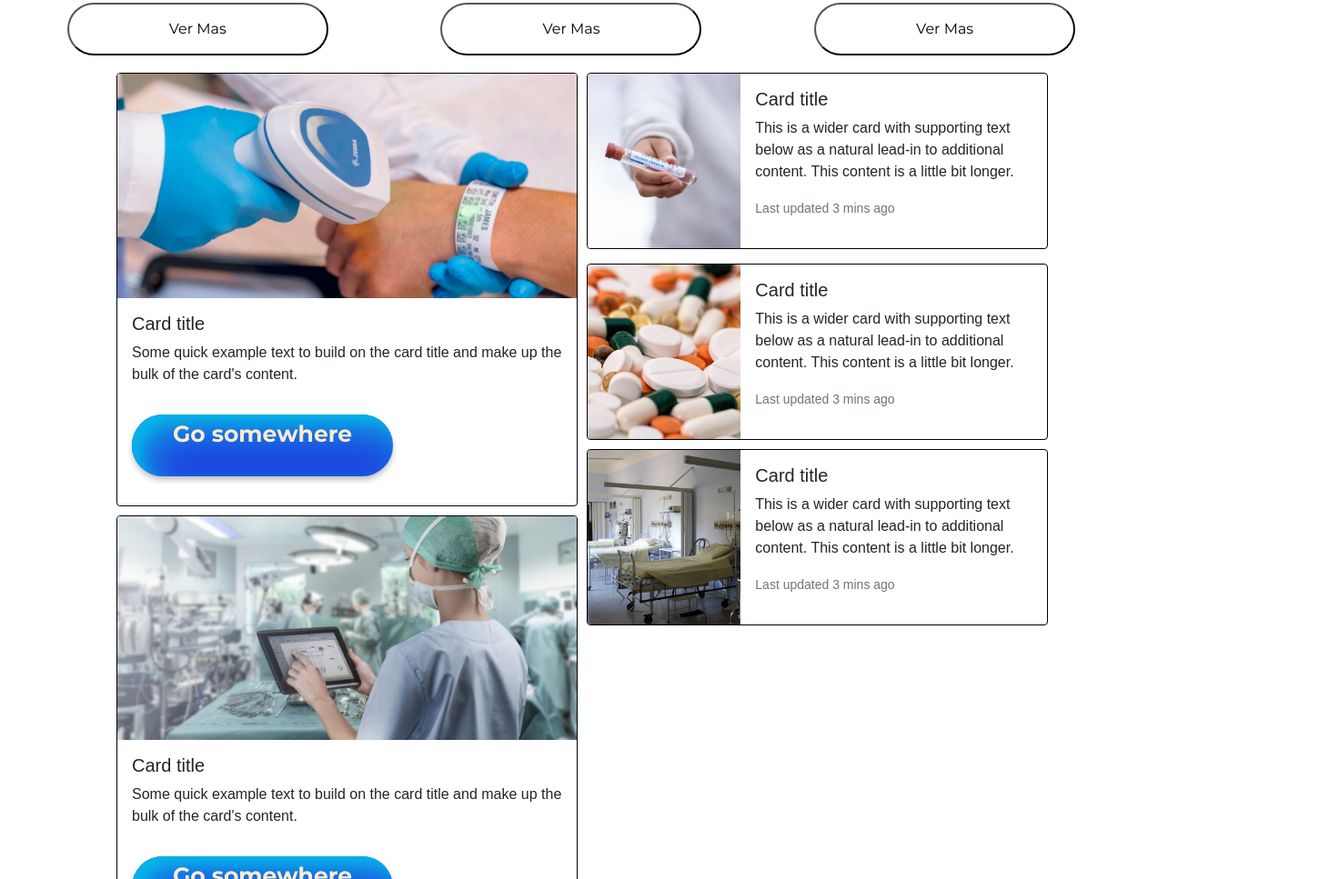
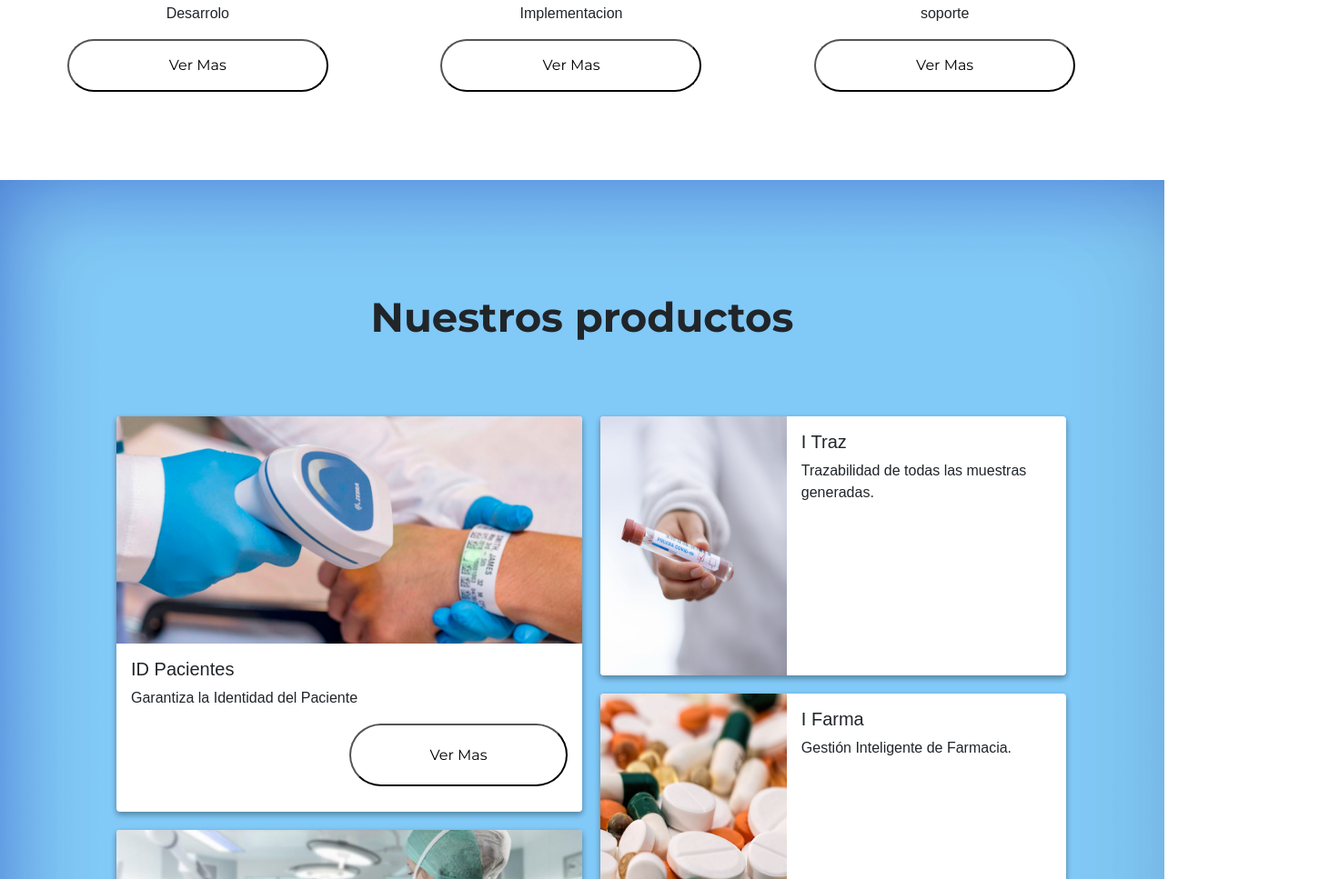
Before and after one commit to AgustinZarate/TeknotechArgentina, a website: page index.html in a window 1280 px wide. Shown: the part 1833-2800 px from the top of the page at 91% size, 1472 px wide, since content can reach past the window. Drawn offline with nearby package versions, Linux system fonts and the light colour scheme.

Commit message:
cards, fonts, form, y responsive comienzo

```diff
--- a/css/style.css
+++ b/css/style.css
@@ -59,12 +59,13 @@ border-radius: 0px;
 
 .grid {
   display: grid;
-  grid-template-columns: repeat(2, 1fr);
-  grid-gap: 10px;
+  grid-template-columns: repeat(2, 50%);
+  grid-gap: 20px;
+
 }
 .span-row-2{grid-row: span 2 / auto;}
 
-.span-row-3{grid-row: span 3 / auto;}
+
 
 /*Seccion Presentacion */
 .container-presentation {
@@ -73,7 +74,7 @@ border-radius: 0px;
   background-repeat: no-repeat;
   width: 100%;
   height: 50rem;
-  margin: 1rem 0 4rem 0;
+  margin:0 auto;
 }
 .container-presentation .presentation {
   display: flex;
@@ -93,6 +94,7 @@ border-radius: 0px;
 .section-introdution {
   position: relative;
   bottom: 10rem;
+  margin-top: 15vh;
 }
 .section-introdution .card {
   border: 1px solid black;
@@ -121,8 +123,9 @@ border-radius: 0px;
   background-size: cover;
   background-repeat: no-repeat;
   height: 100%;
-  margin-top: 3rem;
-  padding-bottom: 3rem;
+  padding: 200px 10%;
+  padding-top: 100px;
+  margin-top: 6rem;
   /*----------- primera columna */
 }
 .products h2 {
@@ -301,6 +304,7 @@ LO DEJO ACA PARA MAS ADELANTE ACOMODARLO BIEN */
 }
 .sombraCard {
   box-shadow: rgba(0, 0, 0, 0.16) 0px 3px 6px, rgba(0, 0, 0, 0.23) 0px 3px 6px;
+  border: 0px;
 }
 
 /* MediaQuery */
@@ -408,22 +412,24 @@ input#nombre,
 /* SOBRE NOS */
 
 .sobreNos {
-  margin: 1rem 15%;
+  padding: 1rem 4rem ;
+
   font-family: Montserrat;
   font-size: 45px;
   font-style: normal;
   font-weight: 700;
   line-height: 63px;
   letter-spacing: 0em;
-  text-align: center;
+
 }
 .sobreNos-sub {
-  margin: 1rem 15%;
+  padding: 0 4rem ;
+
   font-family: Montserrat;
   font-size: 25px;
   font-style: normal;
   font-weight: 600;
   line-height: 34px;
   letter-spacing: 0em;
-  text-align: center;
+
 }
--- a/index.html
+++ b/index.html
@@ -35,7 +35,7 @@
       <div class="collapse navbar-collapse" id="navbarNavDropdown">
         <ul class="navbar-nav">
           <li class="nav-item">
-            <a class="nav-link active" aria-current="page" href="index.html">Home</a>
+            <a class="nav-link active" aria-current="page" href="#home">Home</a>
           </li>
           <!-- Dropdown Productos-->
           <li class="nav-item dropdown">
@@ -62,14 +62,14 @@
       </div>
     </div>
   </nav>
-  <header class="text-center">
+  <header class="text-center" id="home">
     <div class="container-presentation">
       <!-- presentation -->
       <!-- Fade Right AOS -->
       <div data-aos="fade-right" data-aos-duration="700" data-aos-offset="400" data-aos-easing="ease-in-sine">
         <div class="presentation pt-5 align-content-center">
           <div class="col-6 pt-4">
-            <h2 class="display-1 m-1 text-start ms-5" style="margin: 25px 0 0 100px;">
+            <h2 class="display-1 m-1 text-start ms-5 mt-5" style="margin: 25px 0 0 100px;">
               Healthcare <br>
               Smart <br>
               Platform
@@ -189,195 +189,93 @@
 
 
     <!-- Nuestros Productos -->
-
-    <div class="grid" style="width: 80%; margin: 0 auto;">
-      <div class="span-row-6">
-        <div class="card" style="width: 100%; margin: 10px auto;">
+    <div class="container-fluid products">
+      <h2 class="sub-titulo text-center mb-5" style="font-size: 45px; font-weight: 700;">Nuestros productos</h2>
+      <div class="grid" style="width: 100%; margin: 20px auto;">
+        <div class="span-row-2">
+          <div class="card sombraCard" style="width: 100%; margin: 10px auto; height: 50.5%;">
             <img src="img/fotos/escaneano_pulsera.png" class="card-img-top" alt="...">
             <div class="card-body">
-            <h5 class="card-title">Card title</h5>
-            <p class="card-text">Some quick example text to build on the card title and make up the bulk of the card's
-              content.</p>
-            <a href="#" class="btn btn-primary">Go somewhere</a>
+              <h5 class="card-title">ID Pacientes</h5>
+              <p class="card-text">Garantiza la Identidad del Paciente</p>
+              <button class="btn-white btn-card"
+            style="background-color: white; border-radius: 120px; width: 50%; height: 45%; margin: 0 0 5% 50%; font-family: Montserrat; font-weight: 400; size: 20px;">Ver
+            Mas</button>
             </div>
           </div>
-        <div class="card" style="width: 100%; margin: 10px auto;">
+          <div class="card sombraCard" style="width: 100%; margin: 20px auto; height: 50.5%;">
             <img src="img/fotos/quirofano.png" class="card-img-top" alt="...">
             <div class="card-body">
-            <h5 class="card-title">Card title</h5>
-            <p class="card-text">Some quick example text to build on the card title and make up the bulk of the card's
-              content.</p>
-            <a href="#" class="btn btn-primary">Go somewhere</a>
+              <h5 class="card-title">Card asdasdtitle</h5>
+              <p class="card-text">Gestión Informatizada Integral de Quirófanos.</p>
+                <button class="btn-white btn-card"
+                style="background-color: white; border-radius: 120px; width: 50%; height: 45%; margin: 0 0 5% 50%; font-family: Montserrat; font-weight: 400; size: 20px;">Ver
+                Mas</button>
             </div>
           </div>
         </div>
 
 
         <div class="span-row-2">
-        <div class="card mb-3" style="width:100%; margin: 10px auto;">
+          <div class="card sombraCard" style="width:100%; margin: 10px auto 10px auto; height: 33%;">
             <div class="row g-0">
               <div class="col-md-4">
-              <img src="img/fotos/muestra.png" class="img-fluid rounded-start" alt="...">
+                <img src="img/fotos/muestra.png" class="img-fluid rounded-start" alt="..." style="display: block; position: absolute; height: 100%; width: 40%;">
               </div>
-            <div class="col-md-8">
+              <div class="col-md-8" style="display: inline-block; position:relative; height: 100%; width:60%; margin-left: 40%;">
                 <div class="card-body">
-                <h5 class="card-title">Card title</h5>
-                <p class="card-text">This is a wider card with supporting text below as a natural lead-in to additional
-                  content. This content is a little bit longer.</p>
-                <p class="card-text"><small class="text-muted">Last updated 3 mins ago</small></p>
+                  <h5 class="card-title">I Traz</h5>
+                  <p class="card-text">Trazabilidad de todas las muestras generadas.</p>
+
+                </div>
+              </div>
+            </div>
+
+          </div>
+          <div class="card sombraCard" style="width: 100%; margin: 20px auto; height: 33%;">
+            <div class="row g-0">
+              <div class="col-md-4">
+                <img src="img/fotos/pildoras.png" class="img-fluid rounded-start" alt="..." style="display: block; position: absolute; height: 100%; width: 40%;">
+              </div>
+              <div class="col-md-8" style="display: inline-block; position:relative; height: 100%; width:60%; margin-left: 40%;">
+                <div class="card-body">
+                  <h5 class="card-title">I Farma</h5>
+                  <p class="card-text">Gestión Inteligente
+                    de Farmacia.</p>
                 </div>
               </div>
             </div>
           </div>
-        <div class="card" style="width: 100%; margin: 10px auto;">
+          <div class="card sombraCard" style="width: 100%; margin: 10px auto; height: 33%;">
             <div class="row g-0">
               <div class="col-md-4">
-              <img src="img/fotos/pildoras.png" class="img-fluid rounded-start" alt="...">
+                <img src="img/fotos/camas.png" class="img-fluid rounded-start" alt="..." style="display: block; position: absolute; height: 100%; width: 40%;">
               </div>
-            <div class="col-md-8">
+              <div class="col-md-8" style="display: inline-block; position:relative; height: 100%; width:60%; margin-left: 40%;">
                 <div class="card-body">
-                <h5 class="card-title">Card title</h5>
-                <p class="card-text">This is a wider card with supporting text below as a natural lead-in to additional
-                  content. This content is a little bit longer.</p>
-                <p class="card-text"><small class="text-muted">Last updated 3 mins ago</small></p>
-              </div>
-            </div>
-          </div>
-        </div>
-        <div class="card" style="width: 100%; margin: 10px auto;">
-          <div class="row g-0">
-            <div class="col-md-4">
-              <img src="img/fotos/camas.png" class="img-fluid rounded-start" alt="...">
-            </div>
-            <div class="col-md-8">
-              <div class="card-body">
-                <h5 class="card-title">Card title</h5>
-                <p class="card-text">This is a wider card with supporting text below as a natural lead-in to additional
-                  content. This content is a little bit longer.</p>
-                <p class="card-text"><small class="text-muted">Last updated 3 mins ago</small></p>
+                  <h5 class="card-title">I Hos</h5>
+                  <p class="card-text">Gestión de camas hospitalarias</p>
                 </div>
               </div>
             </div>
           </div>
         </div>
         <div>
-
-      </div>
-    </div>
-    <!--
-      <div class="row container-products"> -->
-
-
-    <!-- Primera Columna -->
-    <!--  <div class=" m-auto col-auto"> -->
-
-    <!-- ID PACIENTES -->
-    <!-- <div class="row card-product">
-            <div class="main-content">
-              <img src="img/fotos/escaneano_pulsera.png" class="content-card" alt="foto escaneo de pulsera">
-              <div>
-                <h4> <b>ID Pacientes</b> </h4>
-              </div>
-              <div>
-                <p>Garantiza la Identidad del Paciente</p>
-              </div>
-              <div class="container-btn">
-                <button class="btn">Ver Mas</button>
-              </div>
-
-            </div>
-          </div> -->
-
-    <!-- IBox OR -->
-    <!--  <div class="row card-product">
-            <div class="main-content m-2">
-              <img src="img/fotos/quirofano.png" class="content-card" alt="foto quirofano">
-              <h4>iBox OR </h4>
-              <p>Gestión informatizada integral de quirófanos</p>
-              <div class="container-btn">
-                <button class="btn">Ver Mas</button>
-              </div>
-
-            </div>
-          </div>
-        </div> -->
-
-
-    <!-- Segunda Columna -->
-    <!-- <div class="col-auto m-auto">
-          <div class="row">
-            <div class="col-12">
-
-              <div class="sidebar-content m-2">
-                <img src="img/fotos/muestra.png" class="content-card" alt="foto tubo de muestra">
-                <div class="content-card">
-
-                  <div>
-                    <h4>iTraz</h4>
-                    <p>Trazabilidad de todas <br> las muestras generadas</p>
-                  </div>
-
-                  <div class="container-btn">
-                    <button class="btn">Ver Mas</button>
-                  </div>
-
-                </div>
-
-              </div>
-            </div>
-          </div>
-          <div class="row">
-            <div class="col-12">
-              <div class="sidebar-content m-2 d-flex">
-                <img * class="content-card" alt="foto farmacos">
-                <div class="content-card">
-                  <div>
-                    <h4><b>iFarma</b> </h4>
-                    <p>Gestión inteligente <br> de farmacias</p>
-                  </div>
-
-                  <div class="container-btn">
-                    <button class="btn">Ver Mas</button>
-                  </div>
-                </div>
-              </div>
-            </div>
-          </div>
-          <div class="row">
-            <div class="col-12">
-              <div class="sidebar-content m-2 d-flex">
-                <img src="img/fotos/camas.png" class="content-card" alt="foto camas hospitalarias">
-                <div class="content-card">
-                  <div>
-                    <h4> <b>iHos</b> </h4>
-                    <p>Gestión de camas <br> hospitalarias</p>
-                  </div>
-
-                  <div class="container-btn">
-                    <button class="btn">Ver Mas</button>
-                  </div>
-                </div>
-              </div>
-            </div>
         </div>
       </div>
     </div>
 
-    </section>
-
- -->
-
     <!-- Sobre Nosotros -->
-    <section class="container-fluid mt-5 products" id="nosotros">
-      <div class="row">
-        <h2 class="sobreNos">Sobre nosotros</h2>
+    <section class="container-fluid mt-5" id="nosotros">
+      <div class="row me-5">
+        <h2 class="sobreNos text-end">Sobre nosotros</h2>
+        <h3 class="sobreNos-sub text-end">30 Años de inovacion en salud</h3>
       </div>
       <div class="row">
-        <h3 class="sobreNos-sub">30 Años de inovacion en salud</h3>
         <div class="col-6">
           <!-- Imagen sobre nosotros -->
-          <div class="content mt-auto">
-            <img src="img/fotos/quirofano-2.png" class="w-100 m-height-2" alt="Foto quirofano">
+          <div class="m-auto">
+            <img src="img/fotos/quirofano-2.png" class="w-100" alt="Foto quirofano">
           </div>
         </div>
         <div class="col-6 parrafos mt-3">
@@ -440,8 +338,8 @@
     </section>
   </main>
 
-  <div class="container mt-5" id="contacto">
-    <h2 class="text-center form-title">Envíanos tu consulta</h2>
+  <div class="container mt-5 mb-5" id="contacto">
+    <h2 class="text-center form-title mb-5">Envíanos tu consulta</h2>
     <form>
       <div class="row m-5">
         <div class="col">
```
Lines whose indentation alone changed are shown as unchanged.
